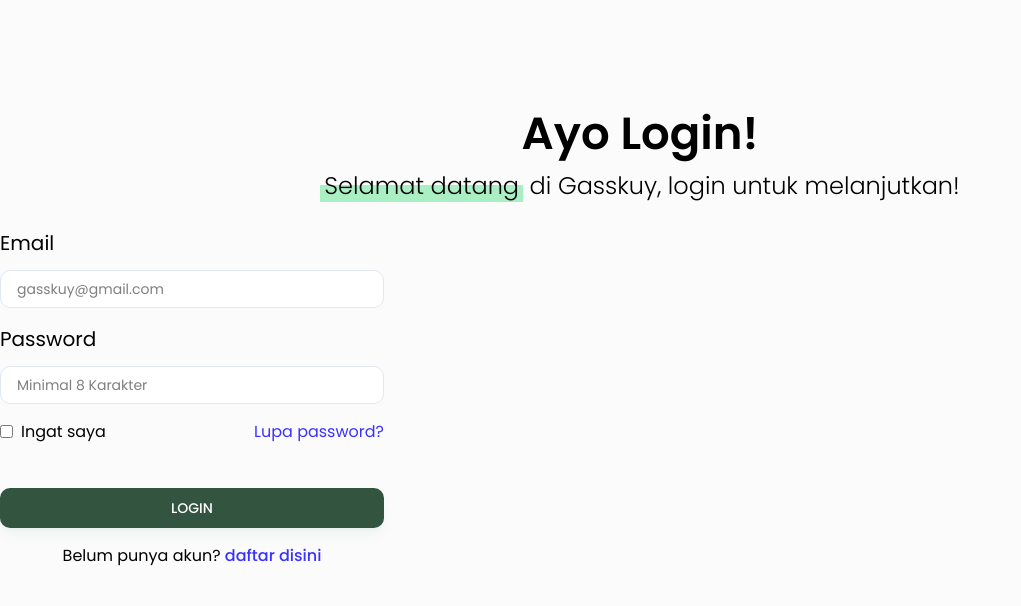
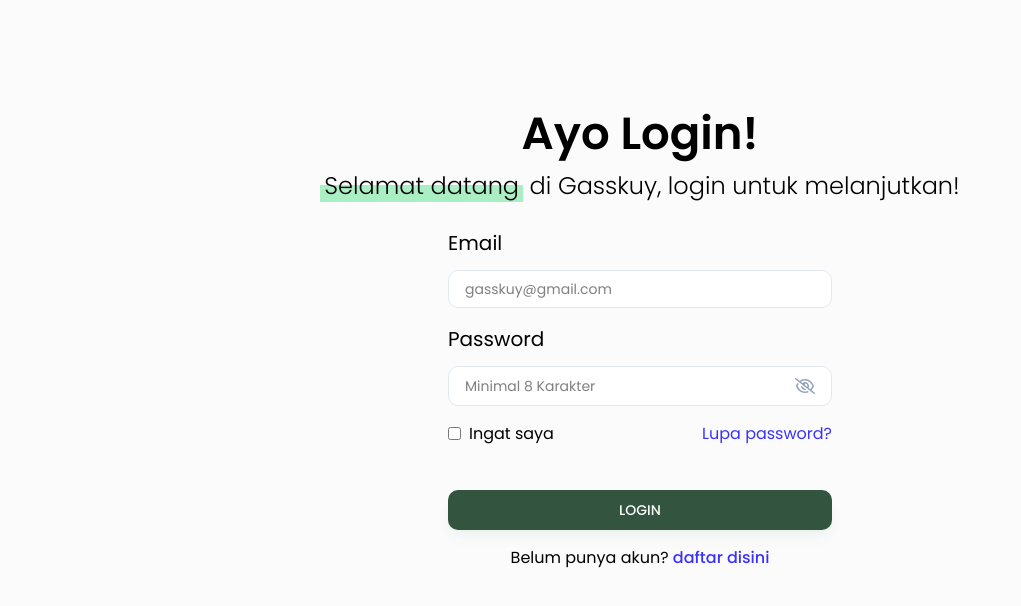
Before and after one commit to Gaskuy-id/Gaskuy-web, a React (Vite) app in the folder frontend/gaskuy/: page /login in a window 1280 px wide. Shown: the top 606 px of the page, without its empty margins (0-1021 px from the left). Built offline with nearby package versions, Linux system fonts and the light colour scheme.

Commit message:
almost finishing login page

```diff
--- a/frontend/gaskuy/src/components/inputs/Input.jsx
+++ b/frontend/gaskuy/src/components/inputs/Input.jsx
@@ -1,5 +1,5 @@
 import React, { useState } from 'react'
-import { FaRegEye, FaRegEyeSlash } from 'react-icons/fa6'
+import { FaRegEye, FaRegEyeSlash } from 'react-icons/fa6';
 
 const Input = ({value, onChange, placeholder, label, type}) => {
     const [showPassword, setShowPassword] = useState(false);
--- a/frontend/gaskuy/src/pages/Auth/Login.jsx
+++ b/frontend/gaskuy/src/pages/Auth/Login.jsx
@@ -11,7 +11,24 @@
   const navigate = useNavigate();
 
   // Handle login form submit
-  const handleLogin = async (e) => {}
+  const handleLogin = async (e) => {
+    e.preventDefault();
+
+    if (!validateEmail(email)) {
+      setError("Silahkan masukkan alamat email");
+      return;
+    }
+
+    if (!password) {
+      setError("Silahkan masukkan password");
+      return;
+    }
+
+    setError("");
+
+    // Login API Call
+  }
+
   return (
     <div>
       <div className='h-3/4 mt-[100px] md:h-full flex flex-col justify-center text-center'>
@@ -20,14 +37,15 @@
           <span className='bg-[linear-gradient(to_bottom,transparent_50%,#AAEEC4_50%)] px-1'>Selamat datang</span> di Gasskuy, login untuk melanjutkan!
         </p>
 
-        <div className='lg:w-[30%] h-3/4 md:h-full flex flex-col justify-center text-left'>
+        <div className='flex justify-center items-center'>
+          <div className='lg:w-[30%] md:w-[50%] w-[80%] flex flex-col justify-center text-left'>
             <form onSubmit={handleLogin}>
               <Input
                 value={email}
                 onChange={({ target }) => setEmail(target.value)}
                 label="Email"
                 placeholder="gasskuy@gmail.com"
-              text="text"
+                type="text"
               />
 
               <Input
@@ -35,7 +53,7 @@
                 onChange={({ target }) => setPassword(target.value)}
                 label="Password"
                 placeholder="Minimal 8 Karakter"
-              text="password"
+                type="password"
               />
 
               {error && <p className='text-red-500 text-xs pb-2.5'>{error}</p>}
@@ -55,7 +73,7 @@
                 </Link>
               </div>
 
-            <button type='submit' className='btn-auth'>
+              <button type='submit' className='btn-auth w-full'>
                 LOGIN
               </button>
 
@@ -67,8 +85,7 @@
               </p>
             </form>
           </div>
-
-
+        </div>
       </div>
     </div>
   );
```
Lines whose indentation alone changed are shown as unchanged.
